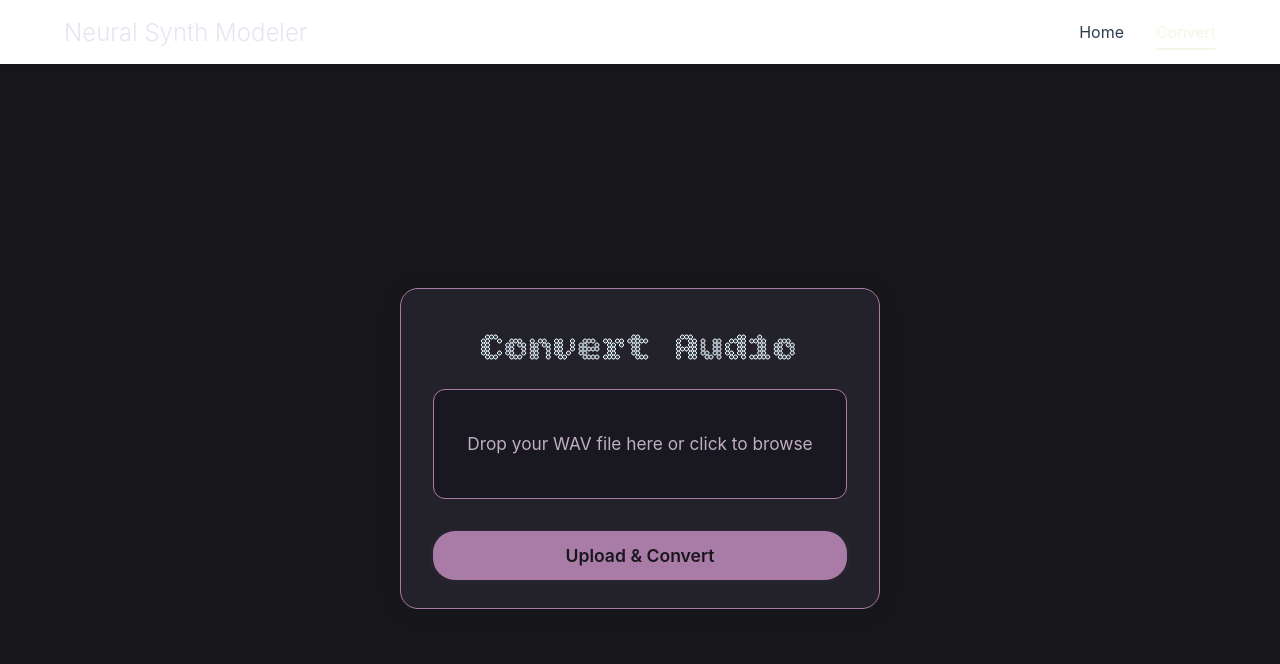
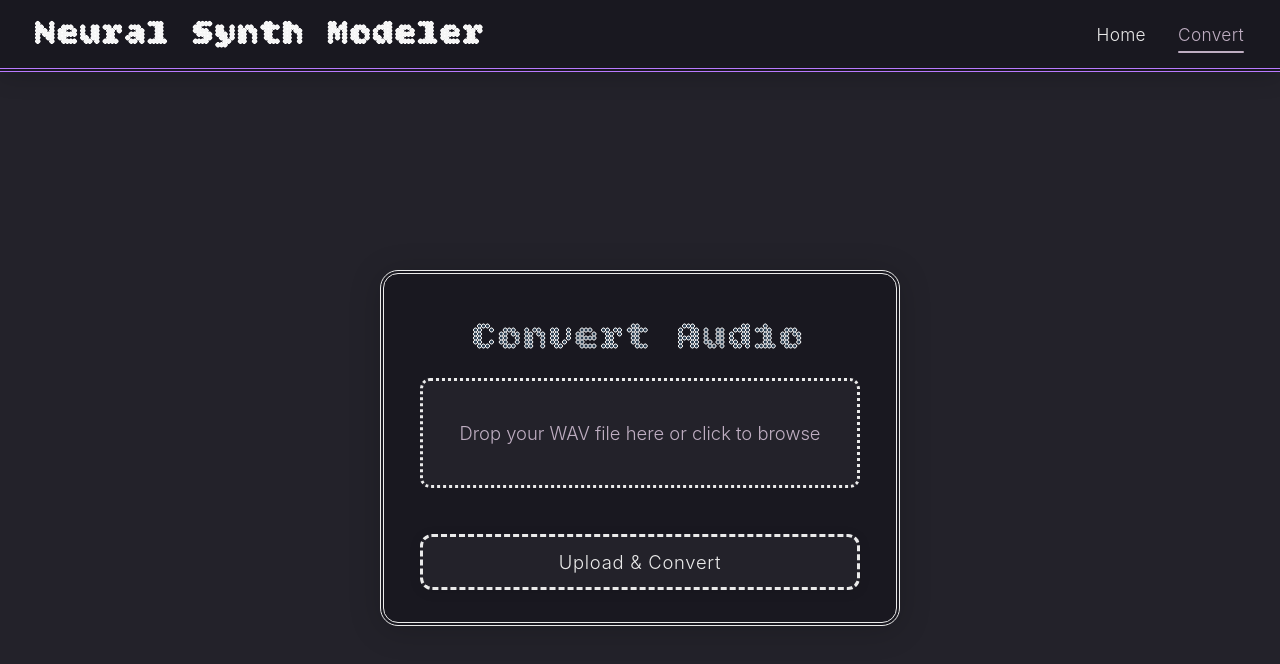
Before and after one commit to sleepturtle2/neural-synth-modeler-frontend, a React (Create React App) app: page /convert in a window 1280 px wide. Shown: the top 664 px of the page. Built offline with nearby package versions, Linux system fonts and the light colour scheme.

Commit message:
edited navbar

```diff
--- a/src/components/Navbar/Navbar.css
+++ b/src/components/Navbar/Navbar.css
@@ -1,19 +1,24 @@
+@import '../../assets/fonts/fonts.css';
+
 .navbar {
-  height: 64px;
-  background: rgba(255, 255, 255, 0.95);
-  backdrop-filter: blur(10px);
-  box-shadow: 0 2px 10px rgba(0, 0, 0, 0.05);
+  height: 72px;
+  background: #191820;
+  border-bottom: 4px double #b97aff;
+  box-shadow: 0 4px 24px 0 rgba(0,0,0,0.18);
   position: fixed;
   top: 0;
   left: 0;
   right: 0;
   z-index: 1000;
+  display: flex;
+  align-items: center;
 }
 
 .navbar-container {
-  max-width: 1200px;
-  margin: 0 auto;
-  padding: 0 24px;
+  width: 100%;
+  /* max-width: 1200px; */
+  /* margin: 0 auto; */
+  padding: 0 36px;
   height: 100%;
   display: flex;
   align-items: center;
@@ -21,38 +26,54 @@
 }
 
 .navbar-logo {
-  font-size: 1.5rem;
-  font-weight: 300;
-  color: #E8E4F0;
+  font-size: 2.2rem;
+  font-weight: 400 !important;
+  color: #f5f5f5;
   text-decoration: none;
-  transition: color 0.3s ease;
+  font-family: 'Bitcount Grid Double', monospace !important;
+  letter-spacing: 0.04em;
+  text-shadow:
+    1px 0 0 #fff,
+    -1px 0 0 #fff,
+    0 1px 0 #fff,
+    0 -1px 0 #fff;
+  background: none;
+  padding: 0;
+  border-radius: 0;
+  display: block;
+  box-shadow: none;
+  transition: color 0.3s;
+  margin: 0;
 }
 
 .navbar-logo:hover {
-  color: #D4C8E8;
+  color: #bfaec2;
 }
 
 .navbar-links {
   display: flex;
   gap: 32px;
+  margin-left: auto;
 }
 
 .navbar-link {
-  color: #2C3E50;
+  color: #eaeaea;
   text-decoration: none;
-  font-weight: 400;
-  font-size: 1rem;
+  font-family: 'Inter', 'Roboto', 'Helvetica Neue', Arial, sans-serif;
+  font-weight: 300;
+  font-size: 1.08rem;
   padding: 8px 0;
   position: relative;
-  transition: color 0.3s ease;
+  letter-spacing: 0.02em;
+  transition: color 0.2s;
 }
 
 .navbar-link:hover {
-  color: #F7F4E8;
+  color: #bfaec2;
 }
 
 .navbar-link.active {
-  color: #F7F4E8;
+  color: #bfaec2;
 }
 
 .navbar-link.active::after {
@@ -62,7 +83,7 @@
   left: 0;
   right: 0;
   height: 2px;
-  background: #F7F4E8;
+  background: #bfaec2;
   border-radius: 1px;
 }
 
--- a/src/pages/Convert/Convert.css
+++ b/src/pages/Convert/Convert.css
@@ -1,7 +1,11 @@
-/* Background and centering */
+body {
+  background: #23222a;
+  font-family: 'Bitcount Grid Double', 'Fira Mono', 'Menlo', 'monospace';
+}
+
 .convert-bg {
   min-height: 100vh;
-  background: #18171c;
+  background: #23222a;
   display: flex;
   align-items: center;
   justify-content: center;
@@ -9,22 +13,21 @@
 
 .convert-center {
   width: 100vw;
-  max-width: 480px;
+  max-width: 520px;
   margin: 0 auto;
   display: flex;
   flex-direction: column;
   align-items: center;
 }
 
-/* Card */
 .convert-card {
-  background: #23222a;
-  border: 1.5px solid #a97ca7;
+  background: #191820;
+  border: 4px double #eaeaea;
   border-radius: 18px;
-  box-shadow: 0 2px 24px 0 rgba(0,0,0,0.18);
-  padding: 36px 32px 28px 32px;
+  box-shadow: 0 4px 32px 0 rgba(0,0,0,0.18);
+  padding: 40px 36px 32px 36px;
   width: 100%;
-  max-width: 480px;
+  max-width: 520px;
   display: flex;
   flex-direction: column;
   align-items: center;
@@ -33,80 +36,96 @@
 
 .convert-title {
   color: #f5f5f5;
-  font-size: 1.5rem;
-  font-weight: 600;
-  margin-bottom: 28px;
-  letter-spacing: 0.01em;
+  font-size: 2.2rem;
+  font-weight: 700;
+  margin-bottom: 32px;
+  letter-spacing: 0.04em;
   font-family: 'Bitcount Grid Double', monospace;
-  font-weight: 700;
   text-shadow:
     1px 0 0 #fff,
     -1px 0 0 #fff,
     0 1px 0 #fff,
     0 -1px 0 #fff;
+  background: none;
+  padding: 0;
+  border-radius: 0;
+  display: block;
+  box-shadow: none;
 }
 
-/* Input area */
 .convert-input-area {
   width: 100%;
   min-height: 110px;
-  background: #191820;
-  border: 1.5px solid #a97ca7;
-  border-radius: 12px;
+  background: #23222a;
+  border: 3px dotted #eaeaea;
+  border-radius: 10px;
   display: flex;
   align-items: center;
   justify-content: center;
-  margin-bottom: 22px;
+  margin-bottom: 28px;
   position: relative;
   cursor: pointer;
   transition: border 0.2s;
+  font-family: 'Bitcount Grid Double', monospace;
 }
 .convert-input-area:hover,
 .convert-input-area:focus-within {
-  border-color: #d1a3d1;
+  border-color: #fff;
 }
 .convert-placeholder {
   color: #bfaec2;
-  font-size: 1.08rem;
+  font-size: 1.15rem;
   text-align: center;
   width: 100%;
   padding: 0 12px;
+  font-family: 'Inter', 'Roboto', 'Helvetica Neue', Arial, sans-serif;
+  font-weight: 300;
 }
 
-/* Progress bar */
+/* Progress bar - pixel style */
 .convert-progress-bar {
   position: absolute;
   left: 0; right: 0; bottom: 0;
-  height: 5px;
-  background: #2d2533;
-  border-radius: 0 0 12px 12px;
+  height: 12px;
+  background: #18171c;
+  border-top: 3px solid #eaeaea;
+  border-radius: 0 0 10px 10px;
   overflow: hidden;
+  box-shadow: 0 2px 8px 0 rgba(0,0,0,0.10);
 }
 .convert-progress-fill {
   height: 100%;
-  background: linear-gradient(90deg, #a97ca7 0%, #d1a3d1 100%);
-  border-radius: 0 0 12px 12px;
+  background: repeating-linear-gradient(90deg, #eaeaea, #eaeaea 8px, #bfaec2 8px, #bfaec2 16px);
+  border-radius: 0 0 10px 10px;
   transition: width 0.3s;
 }
 
-/* Main action button */
 .convert-action-btn {
   width: 100%;
-  margin-top: 10px;
-  background: #a97ca7;
-  color: #18171c;
-  border: none;
-  border-radius: 22px;
-  font-size: 1.1rem;
-  font-weight: 600;
+  margin-top: 18px;
+  background: #23222a;
+  color: #eaeaea;
+  border: 3px dashed #eaeaea;
+  border-radius: 12px;
+  font-size: 1.15rem;
+  font-weight: 300;
   padding: 14px 0;
   cursor: pointer;
-  transition: background 0.2s, color 0.2s;
-  box-shadow: 0 1px 8px 0 rgba(169,124,167,0.08);
+  font-family: 'Inter', 'Roboto', 'Helvetica Neue', Arial, sans-serif;
+  letter-spacing: 0.04em;
+  transition: background 0.2s, color 0.2s, border 0.2s;
+  box-shadow: 0 2px 12px 0 rgba(0,0,0,0.10);
+}
+.convert-action-btn:hover,
+.convert-action-btn:focus {
+  background: #eaeaea;
+  color: #23222a;
+  border-color: #bfaec2;
 }
 .convert-action-btn:disabled {
-  background: #bfaec2;
-  color: #23222a;
+  background: #23222a;
+  color: #bfaec2;
+  border-color: #bfaec2;
   cursor: not-allowed;
 }
 
```
